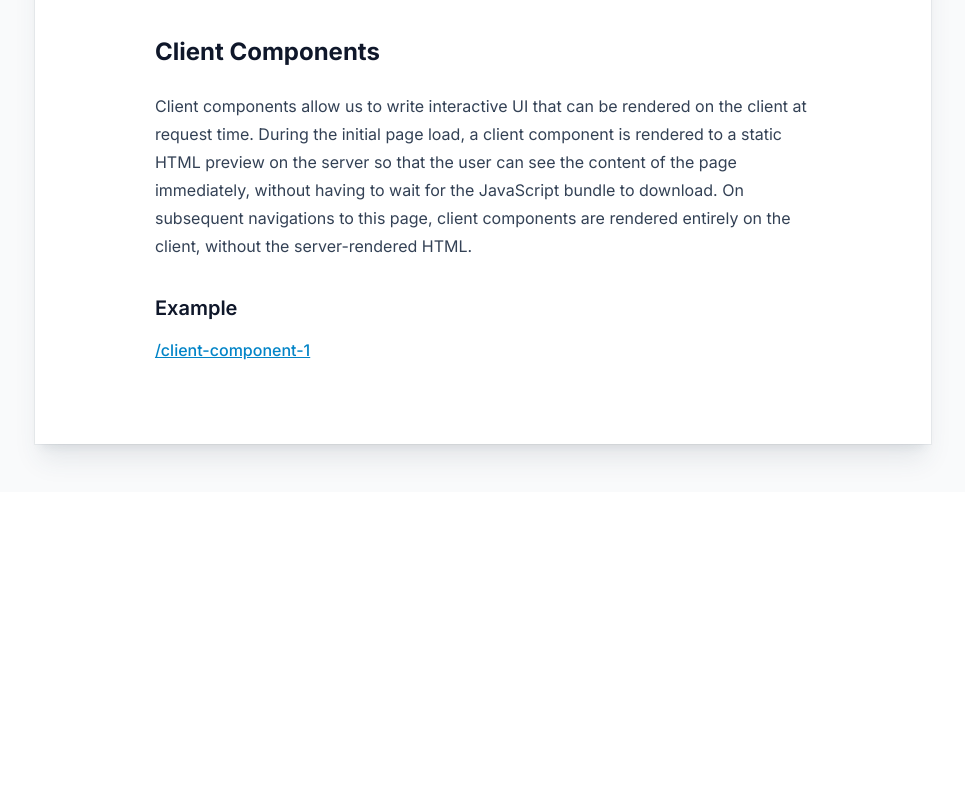
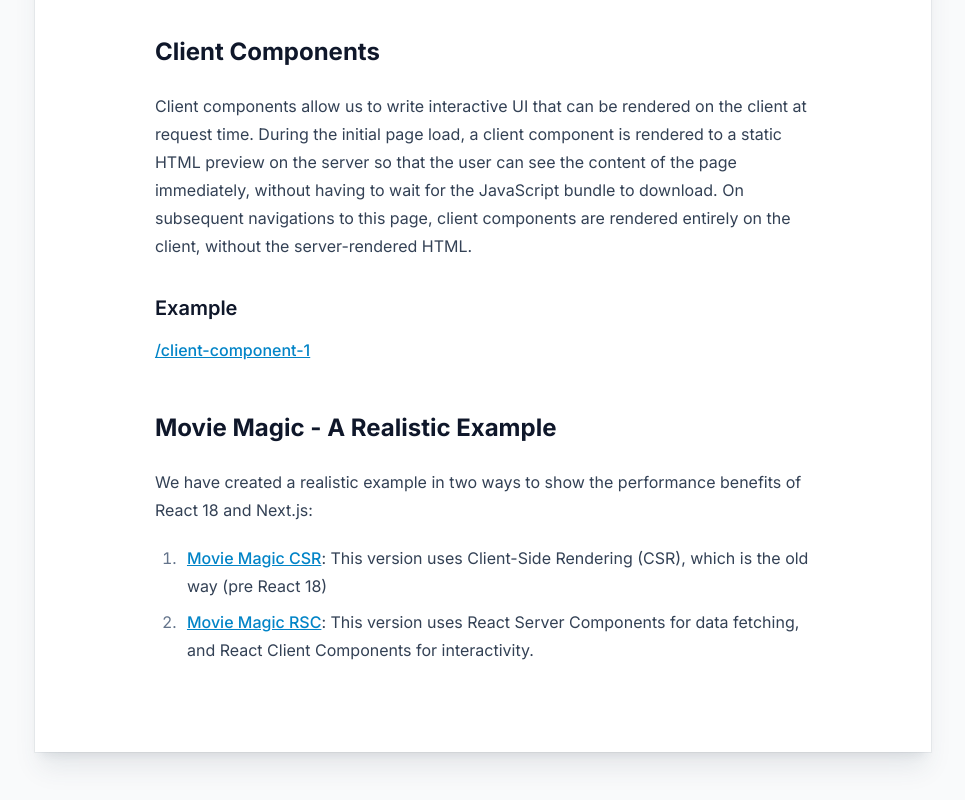
Before and after one commit to nareshbhatia/next13-rendering-concepts, a Next.js app in the folder apps/movie-magic/: page / in a window 1280 px wide. Shown: the part 1226-2026 px from the top of the page, without its empty margins (157-1122 px from the left). Before the commit the page ends 1718 px from the top, so only its background shows below. Built offline with nearby package versions, Linux system fonts and the light colour scheme.

Commit message:
feat: add movie-magic-rsc

```diff
--- a/apps/movie-magic/package.json
+++ b/apps/movie-magic/package.json
@@ -12,7 +12,7 @@
     "lint": "next lint",
     "lint:fix": "npm run lint -- --fix",
     "start": "next start",
-    "test": "jest"
+    "test": "jest --passWithNoTests"
   },
   "dependencies": {
     "next": "^13.4.19",
--- a/apps/movie-magic/src/app/static-rendering/page.tsx
+++ b/apps/movie-magic/src/app/movie-magic-rsc/page.tsx
@@ -1,4 +1,4 @@
-import { MovieList } from '@/components/MovieList';
+import { MovieList } from './MovieList';
 import type { Movie } from '@/models';
 
 async function getMovies(): Promise<Movie[]> {
@@ -9,8 +9,8 @@
   return resMovies.json() as Promise<Movie[]>;
 }
 
-export default async function StaticRenderingPage() {
-  console.log('----> Rendering StaticRenderingPage');
+export default async function MovieMagicRsc() {
+  console.log('----> Rendering Movie Magic RSC');
   const movies = await getMovies();
   return (
     <div className="mx-auto max-w-3xl p-4">
--- a/apps/movie-magic/src/app/page.tsx
+++ b/apps/movie-magic/src/app/page.tsx
@@ -122,6 +122,24 @@
 
             <h3>Example</h3>
             <Link href="/client-component-1">/client-component-1</Link>
+
+            <h2>Movie Magic - A Realistic Example</h2>
+            <p>
+              We have created a realistic example in two ways to show the
+              performance benefits of React 18 and Next.js:
+            </p>
+            <ol>
+              <li>
+                <Link href="/movie-magic-csr">Movie Magic CSR</Link>: This
+                version uses Client-Side Rendering (CSR), which is the old way
+                (pre React 18)
+              </li>
+              <li>
+                <Link href="/movie-magic-rsc">Movie Magic RSC</Link>: This
+                version uses React Server Components for data fetching, and
+                React Client Components for interactivity.
+              </li>
+            </ol>
           </article>
         </div>
       </div>
--- a/apps/movie-magic/src/components/MovieList/index.ts
+++ /dev/null
@@ -1 +0,0 @@
-export * from './MovieList';
```
Also changed, not shown: apps/movie-magic/src/app/movie-magic-rsc/MovieItem.tsx (renamed from apps/movie-magic/src/components/MovieList/MovieItem.tsx), apps/movie-magic/src/app/movie-magic-rsc/MovieList.tsx (renamed from apps/movie-magic/src/components/MovieList/MovieList.tsx), 1 other file (tests, documents, lock files or other folders).
